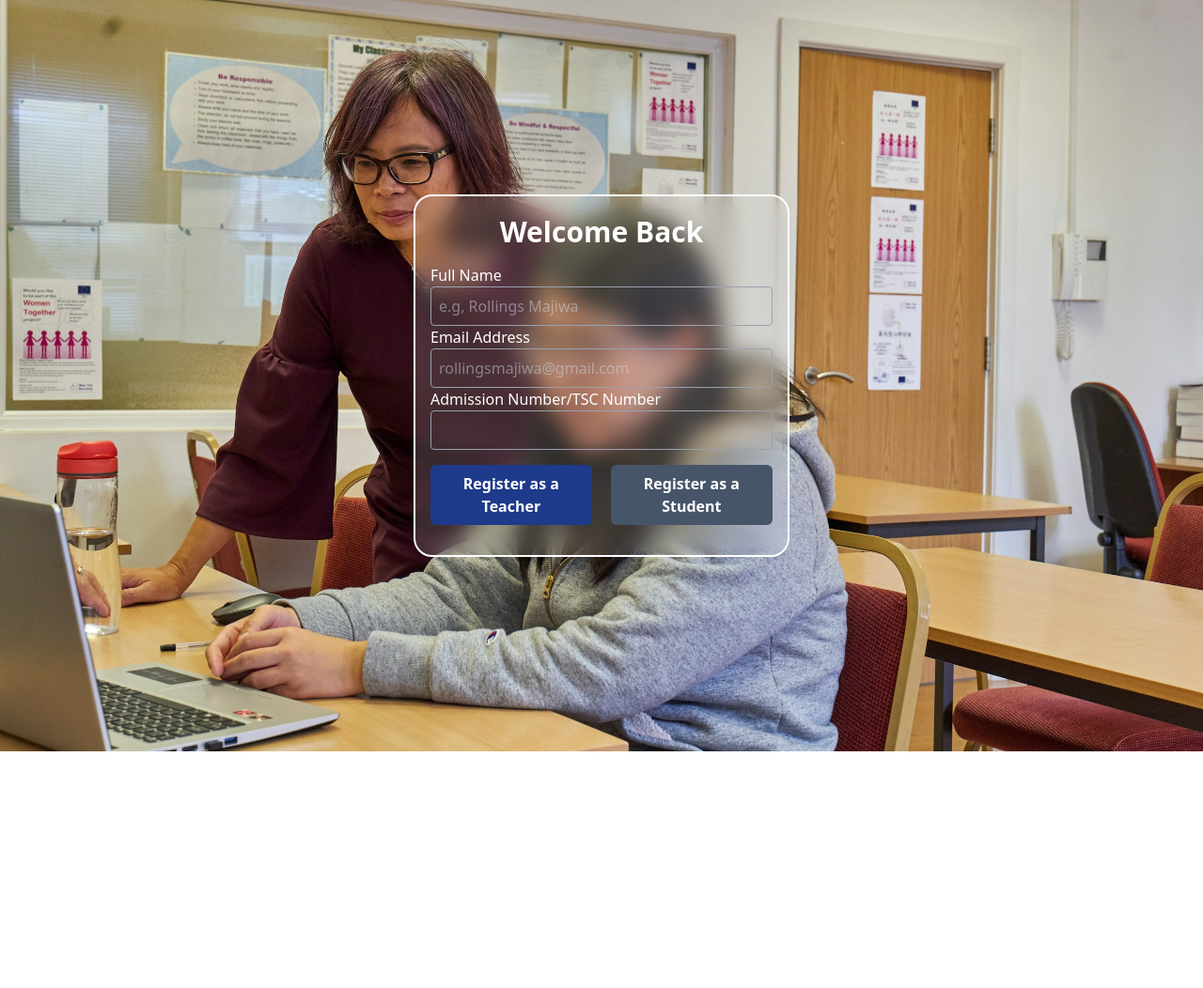
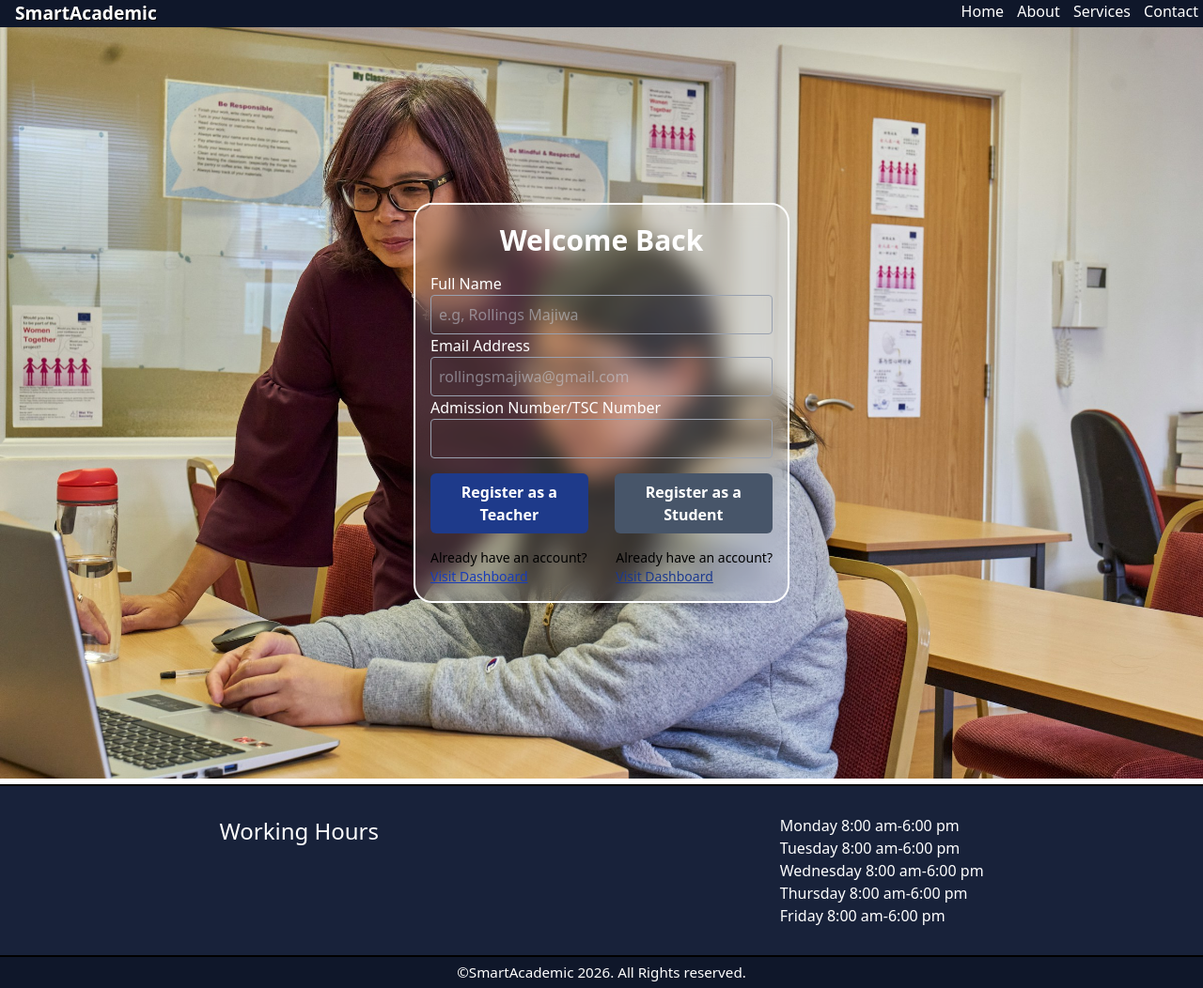
Before and after one commit to rollingsmajiwa/smartAcademic, a plain HTML site: page portal.html in a window 1280 px wide. Shown: the whole page at 94% size. Before the commit the page ends 800 px from the top, so only its background shows below. Drawn offline with nearby package versions, Linux system fonts and the light colour scheme.

Commit message:
portal.html: Add styles

```diff
--- a/portal.html
+++ b/portal.html
@@ -8,6 +8,17 @@
      <script src="https://cdn.jsdelivr.net/npm/@tailwindcss/browser@4"></script>
 </head>
 <body>
+     <header>
+        <nav>
+            <div class="logo"><span class="ml-4 font-black">SmartAcademic</span></div>
+            <div class="navli">
+                <a href="index.html">Home</a>
+                <a href="about.html">About</a>
+                <a href="index.html">Services</a>
+                <a href="contact.html">Contact</a>
+            </div>
+        </nav>
+    </header>
     <main>
         <div class="bg-[url('assets/images/teacher-student.jpg')] w-full bg-cover bg-center flex justify-center h-[100vh] items-center">
             <div>
@@ -27,15 +38,36 @@
                             <label for="Admission" class="text-white">Admission Number/TSC Number</label>
                             <input type="text" id="Admission" name="Admission" required class="border border-black-100 rounded-sm p-2 w-full border-gray-400 text-[#cbd5e1]">
                         </div>
-                        <div class="flex justify-center gap-5 mt-4 mb-4">
+                        <div class="flex justify-center gap-7 mt-4 mb-4">
                             <button type="submit" class="bg-[#1e3a8a] rounded-md p-2 text-white font-semibold font-black hover:bg-blue-500">Register as a Teacher</button>
-                            <button type="submit" class="bg-[#475569] rounded-md p-2 text-white font-semibold font-black hover:bg-blue-500">Register as a Student</button>
+                            <button type="submit" class="bg-[#475569] rounded-md p-2 text-white font-semibold font-black hover:bg-gray-800">Register as a Student</button>
+                        </div>
+                        <div class="flex justify-between items-center font-xs ">
+                            <span class="text-sm">Already have an account?<a href="#" class="font-medium text-xs text-blue-800 underline"> <p class="font-sm text-sm">Visit Dashboard</p></a></span>
+                            <span class="text-sm">Already have an account?<a href="#"><p class="font-medium text-sm text-blue-900 underline">Visit Dashboard</p></a></span>
                         </div>
                 </div>
                 </form>
                         </div>
             </div>
     </main>
+    <footer>
+        <div class="footer">
+            <div class="footer-container">
+                    <h3>Working Hours</h3>
+                    <div class="grid grid-rows-5">
+                        <div>Monday 8:00 am-6:00 pm</div>
+                        <div>Tuesday 8:00 am-6:00 pm</div>
+                        <div>Wednesday 8:00 am-6:00 pm</div>
+                        <div>Thursday 8:00 am-6:00 pm</div>
+                        <div>Friday 8:00 am-6:00 pm</div>
+                    </div>
+        </div>
+
+        <div class="footer-bottom">
+            <p>&copy;SmartAcademic 2026. All Rights reserved.</p>
+        </div>
+    </footer>
 
 </body>
 </html>
--- a/styles.css
+++ b/styles.css
@@ -22,13 +22,13 @@ nav {
 
 
 }
-a {
+ nav a {
     text-decoration: none;
     padding: 5px;
     font-size: medium;
 
 }
-a:hover {
+nav a:hover {
     color: lightgray;
 }
 body {
```
Also changed, not shown: about.html (+1 -0 lines), contact.html (+1 -0 lines).
